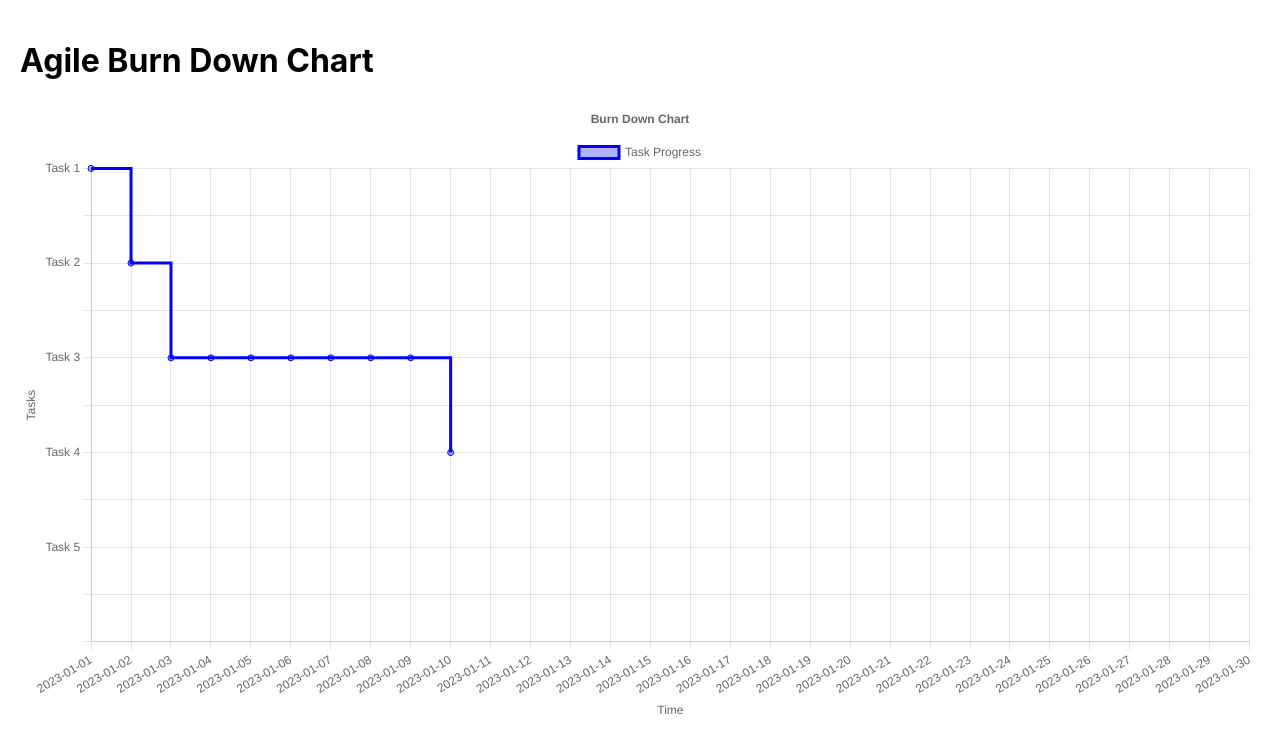
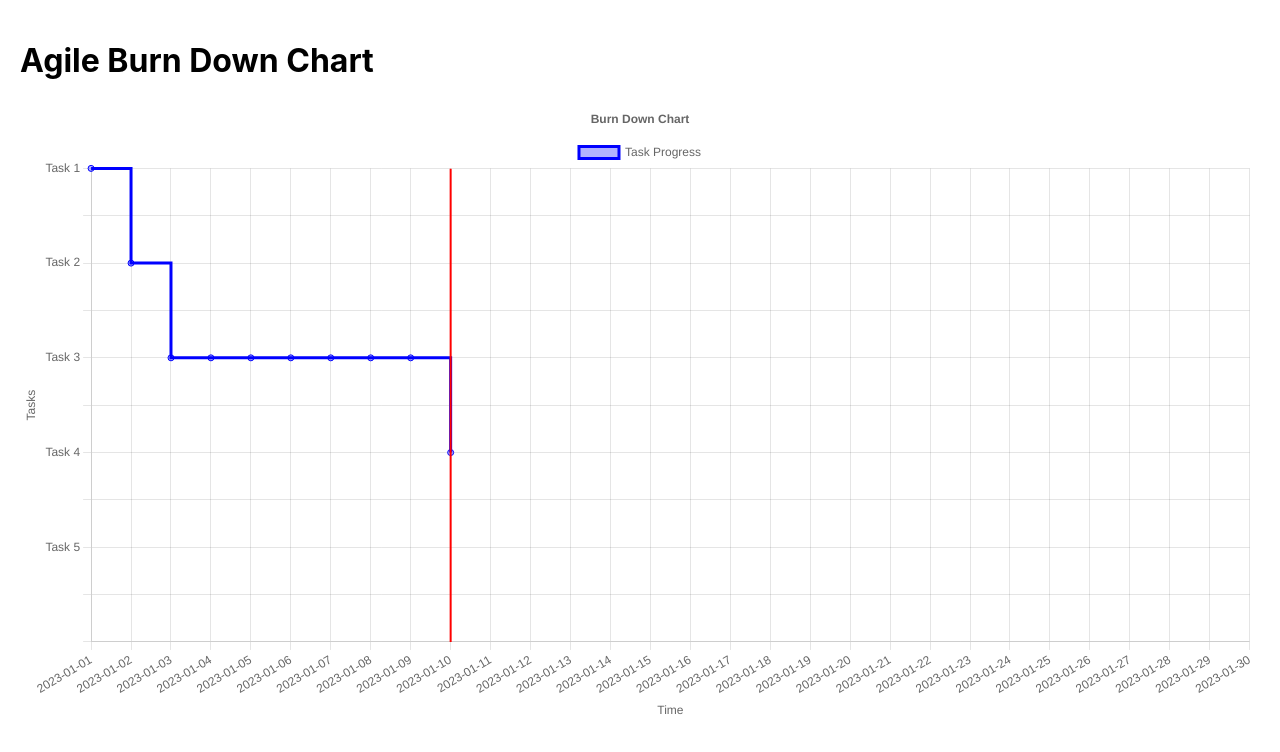
Before and after one commit to Mraj101/Agile-burnDownChartByReact-branch-d3js-v5-, a React (Create React App) app: page / in a window 1280 px wide. Shown: the top 752 px of the page. Built offline with nearby package versions, Linux system fonts and the light colour scheme.

Commit message:
vertical line

```diff
--- a/package.json
+++ b/package.json
@@ -7,6 +7,7 @@
     "@testing-library/react": "^13.0.0",
     "@testing-library/user-event": "^13.2.1",
     "chart.js": "^4.4.3",
+    "chartjs-plugin-annotation": "^3.0.1",
     "react": "^18.3.1",
     "react-chartjs-2": "^5.2.0",
     "react-dom": "^18.3.1",
--- a/src/App.js
+++ b/src/App.js
@@ -110,7 +110,7 @@ const App = () => {
     setBurnDownData(calculateBurnDownData(tasks));
   }, [tasks]);
 
-  const deadline = "2023-01-08"; // Set your specific deadline date here
+  const deadline = "2023-01-10";
 
   return (
     <div className="container">
--- a/src/components/BurnDownChart.js
+++ b/src/components/BurnDownChart.js
@@ -10,6 +10,7 @@ import {
   Tooltip,
   Legend,
 } from "chart.js";
+import Annotation from "chartjs-plugin-annotation";
 
 ChartJS.register(
   CategoryScale,
@@ -18,10 +19,11 @@ ChartJS.register(
   LineElement,
   Title,
   Tooltip,
-  Legend
+  Legend,
+  Annotation
 );
 
-const BurnDownChart = ({ data, labels, taskNames }) => {
+const BurnDownChart = ({ data, labels, taskNames, deadline }) => {
   const chartData = {
     labels: labels,
     datasets: [
@@ -39,6 +41,23 @@ const BurnDownChart = ({ data, labels, taskNames }) => {
   const options = {
     responsive: true,
     plugins: {
+      annotation: {
+        annotations: {
+          deadlineLine: {
+            type: "line",
+            mode: "vertical",
+            scaleID: "x",
+            value: deadline,
+            borderColor: "red",
+            borderWidth: 2,
+            label: {
+              content: "Deadline",
+              enabled: true,
+              position: "top",
+            },
+          },
+        },
+      },
       legend: {
         display: true,
       },
```
Also changed, not shown: 2 other files (tests, documents, lock files or other folders).
